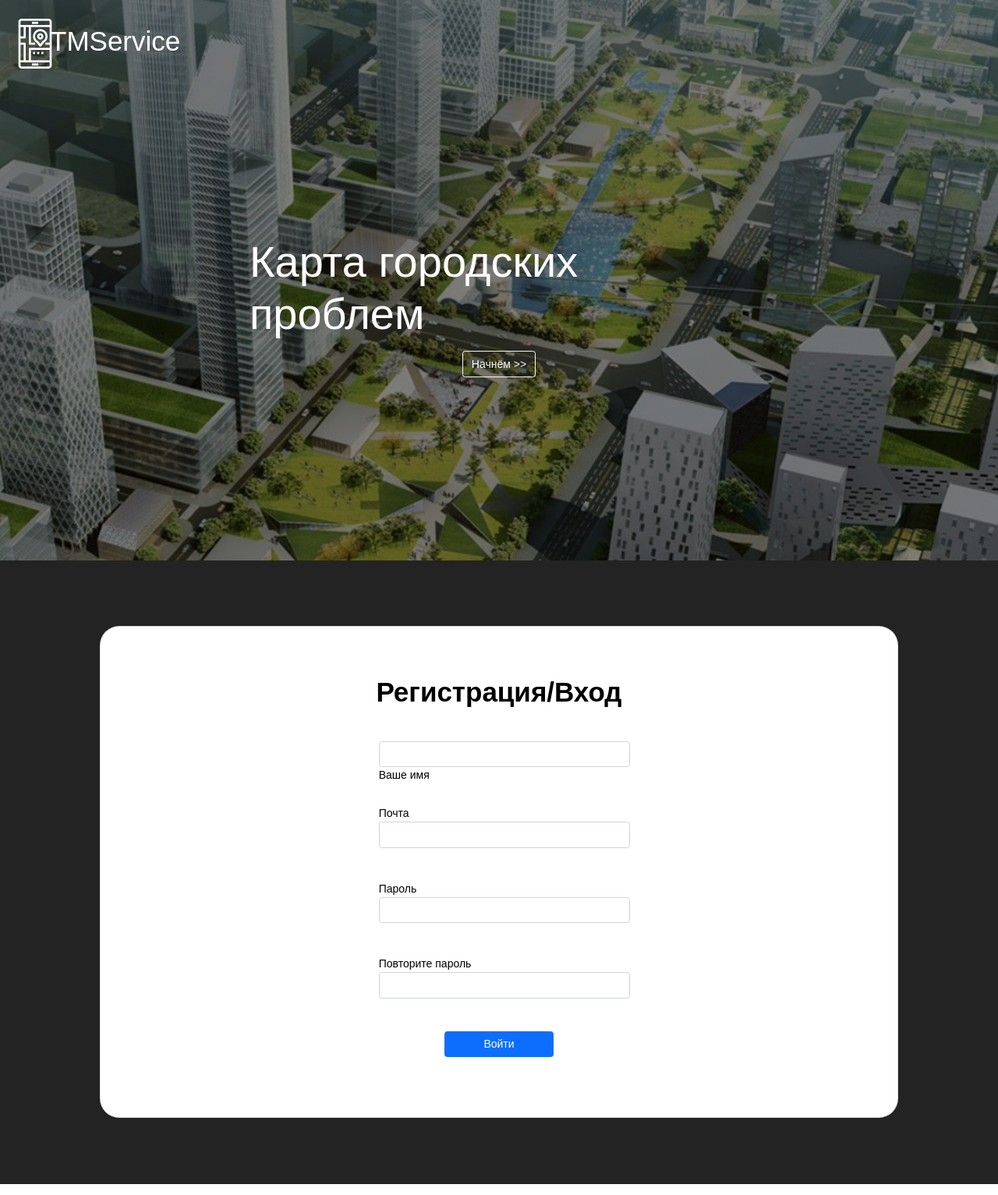
After one commit to alkokovad/TMService, a Flask app: template templates/register.html in a window 1280 px wide. The commit adds this page. Shown: the top 1533 px of the page at 78% size. Run offline with Flask 2, Linux system fonts and the light colour scheme; the template is opened without the code that fills it: values that come from a table or form of the project are taken from there, others are empty; some libraries are stand-ins or nearby versions.

Commit message:
register

```diff
--- /dev/null
+++ b/data/__all_models.py
@@ -0,0 +1 @@
+from . import users
--- /dev/null
+++ b/forms/registerform.py
@@ -0,0 +1,12 @@
+from flask_wtf import FlaskForm
+from wtforms import PasswordField, StringField, TextAreaField, SubmitField
+from wtforms.fields.html5 import EmailField
+from wtforms.validators import DataRequired
+
+
+class RegisterForm(FlaskForm):
+    email = EmailField('Почта', validators=[DataRequired()])
+    password = PasswordField('Пароль', validators=[DataRequired()])
+    password_again = PasswordField('Повторите пароль', validators=[DataRequired()])
+    name = StringField('Имя пользователя', validators=[DataRequired()])
+    submit = SubmitField('Войти')
--- a/main.py
+++ b/main.py
@@ -1,9 +1,15 @@
+from data.User import User
 from flask import Flask, render_template
+from forms.registerform import RegisterForm
+from werkzeug.utils import redirect
+
+from data import db_session
 
 app = Flask(__name__)
+app.config['SECRET_KEY'] = 'nazvanie_comandi'
 
 
-@app.route('/')
+@app.route('/map')
 def show_map():
     return render_template('map.html')
 
@@ -13,10 +19,35 @@ def show_onedot_map():
     return render_template('mapOneDot.html')
 
 
-@app.route('/main_page')
+@app.route('/main')
 def main_page():
     return render_template('base.html')
 
 
+@app.route('/', methods=['GET', 'POST'])
+def registration():
+    form = RegisterForm()
+    if form.validate_on_submit():
+        if form.password.data != form.password_again.data:
+            return render_template('register.html', title='Регистрация',
+                                   form=form,
+                                   message="Пароли не совпадают")
+        db_sess = db_session.create_session()
+        if db_sess.query(User).filter(User.email == form.email.data).first():
+            return render_template('register.html', title='Регистрация',
+                                   form=form,
+                                   message="Такой пользователь уже есть или ваш пароль не подходит")
+        user = User(
+            name=form.name.data,
+            email=form.email.data,
+        )
+        user.set_password(form.password.data)
+        db_sess.add(user)
+        db_sess.commit()
+        return redirect('/main')
+    return render_template('register.html', form=form)
+
+
 if __name__ == '__main__':
     app.run(port=8079, host='127.0.0.1')
+    db_session.global_init("db/users.db")
--- a/templates/base.html
+++ b/templates/base.html
@@ -4,7 +4,7 @@
     <meta charset="UTF-8">
     <link href="static/css/main.css" rel="stylesheet" type="text/css">
     <link href="https://cdn.jsdelivr.net/npm/bootstrap@5.1.1/dist/css/bootstrap.min.css" rel="stylesheet" integrity="sha384-F3w7mX95PdgyTmZZMECAngseQB83DfGTowi0iMjiWaeVhAn4FJkqJByhZMI3AhiU" crossorigin="anonymous">
-    <title>Title</title>
+    <title>TMService</title>
     <script src="https://api-maps.yandex.ru/2.1/?lang=ru_RU&amp;apikey=<ваш API-ключ>" type="text/javascript"></script>
     <script src="https://yandex.st/jquery/2.2.3/jquery.min.js" type="text/javascript"></script>
     <script type="text/javascript">
@@ -110,12 +110,7 @@ function init () {
     </style>
 </head>
 <body>
-<div class="position-relative">
-    <div class="position-absolute top-2 start-2 translate-middle">
-        <h6 style="color: #FFFFFF">TMService</h6>
-        <!--        <img class="img_fluid" src="static/img/icon.png" alt="">-->
-    </div>
-</div>
+
 <div class="img__container">
     <img src="static/img/кайф.jpg" class="img-fluid" alt="" ;
          style="filter: brightness(50%); width: 100%">
@@ -145,6 +140,7 @@ function init () {
         </a></p>
     </div>
 </div>
+{% block content %}{% endblock content %}
 <p><a name="top"></a></p>
 <div id="map"></div>
 <div class="p-3 mb-2 bg-dark text-white" style="height: 200px; width: 100%"></div>
--- /dev/null
+++ b/templates/register.html
@@ -0,0 +1,79 @@
+{% extends "base.html" %}
+
+{% block content %}
+<section class="vh-100" style="background-color: #232323; index-z: 150">
+    <div class="container h-100">
+        <div class="row d-flex justify-content-center align-items-center h-100">
+            <div class="col-lg-12 col-xl-11">
+                <div class="card text-black" style="border-radius: 25px;">
+                    <div class="card-body p-md-5">
+                        <div class="row justify-content-center">
+                            <div class="col-md-10 col-lg-6 col-xl-5 order-2 order-lg-1">
+
+                                <p class="text-center h1 fw-bold mb-5 mx-1 mx-md-4 mt-4">Регистрация/Вход</p>
+
+                                <form class="mx-1 mx-md-4">
+
+                                    <div class="d-flex flex-row align-items-center mb-4">
+                                        <i class="fas fa-user fa-lg me-3 fa-fw"></i>
+                                        <div class="form-outline flex-fill mb-0">
+                                            <input type="name" id="form3Example1c" class="form-control"/>
+                                            <label class="form-label" for="form3Example1c">Ваше имя</label>
+                                        </div>
+                                    </div>
+
+                                    <div class="d-flex flex-row align-items-center mb-4">
+                                        <i class="fas fa-envelope fa-lg me-3 fa-fw"></i>
+                                        <div class="form-outline flex-fill mb-0">
+                                            {{ form.email.label }}<br>
+                                            {{ form.email(class="form-control", type="email") }}<br>
+                                            {% for error in form.email.errors %}
+                                            <p class="alert alert-danger" role="alert">
+                                                {{ error }}
+                                            </p>
+                                            {% endfor %}
+                                        </div>
+                                    </div>
+
+                                    <div class="d-flex flex-row align-items-center mb-4">
+                                        <i class="fas fa-lock fa-lg me-3 fa-fw"></i>
+                                        <div class="form-outline flex-fill mb-0">
+                                            {{ form.password.label }}<br>
+                                            {{ form.password(class="form-control", type="password") }}<br>
+                                            {% for error in form.password.errors %}
+                                            <p class="alert alert-danger" role="alert">
+                                                {{ error }}
+                                            </p>
+                                            {% endfor %}
+                                        </div>
+                                    </div>
+
+                                    <div class="d-flex flex-row align-items-center mb-4">
+                                        <i class="fas fa-key fa-lg me-3 fa-fw"></i>
+                                        <div class="form-outline flex-fill mb-0">
+                                            {{ form.password_again.label }}<br>
+                                            {{ form.password_again(class="form-control", type="password") }}<br>
+                                            {% for error in form.password_again.errors %}
+                                            <p class="alert alert-danger" role="alert">
+                                                {{ error }}
+                                            </p>
+                                            {% endfor %}
+                                        </div>
+                                    </div>
+
+                                    <div class="d-flex justify-content-center mx-4 mb-3 mb-lg-4">
+                                        <p>{{ form.submit(type="submit", class="btn btn-primary") }}</p>
+                                        {{message}}
+                                    </div>
+
+                                </form>
+
+                            </div>
+                        </div>
+                    </div>
+                </div>
+            </div>
+        </div>
+    </div>
+</section>
+{% endblock %}
```
Also changed, not shown: data/User.py (added, +25 -0 lines), data/db_session.py (added, +34 -0 lines).
